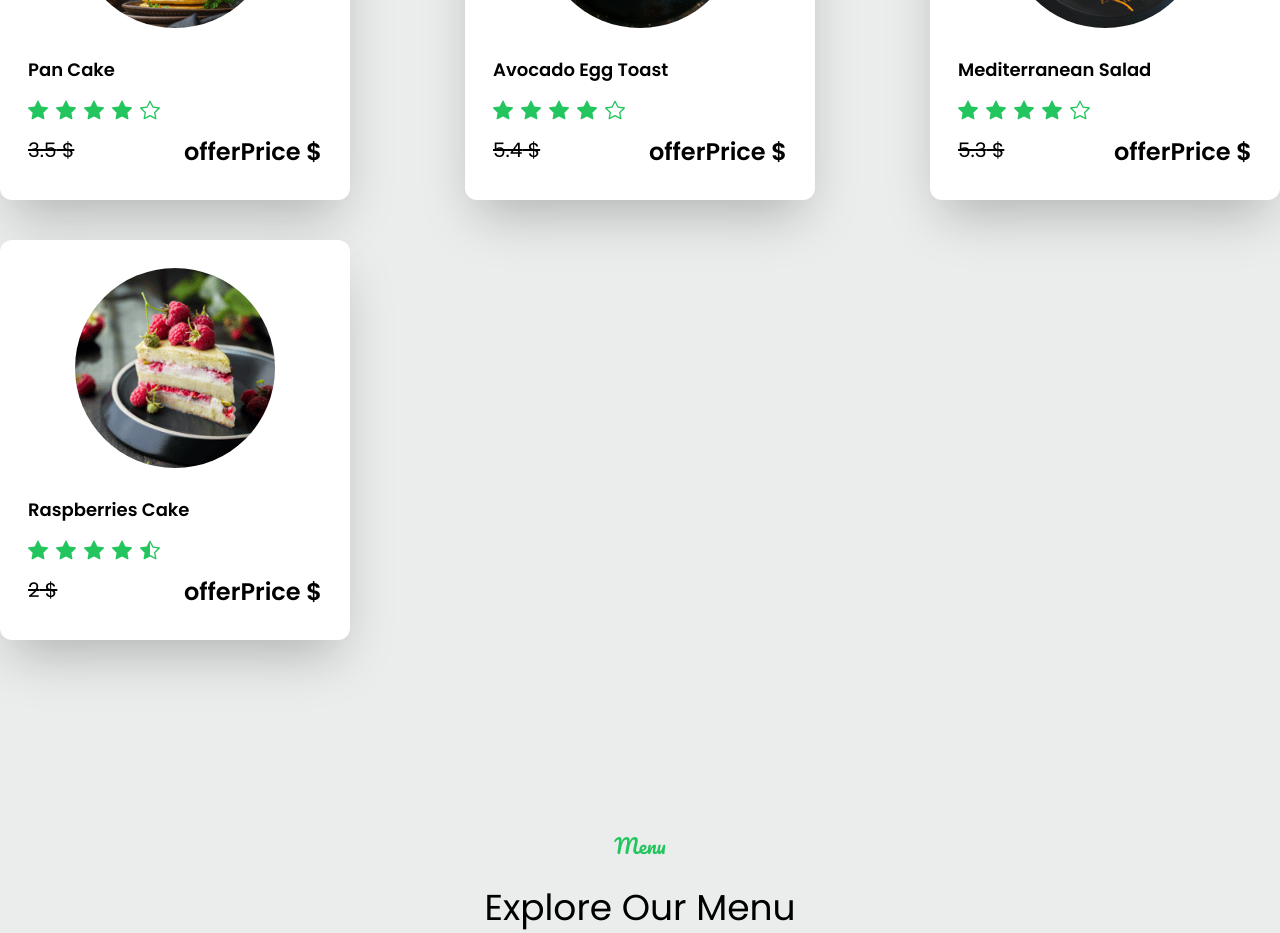
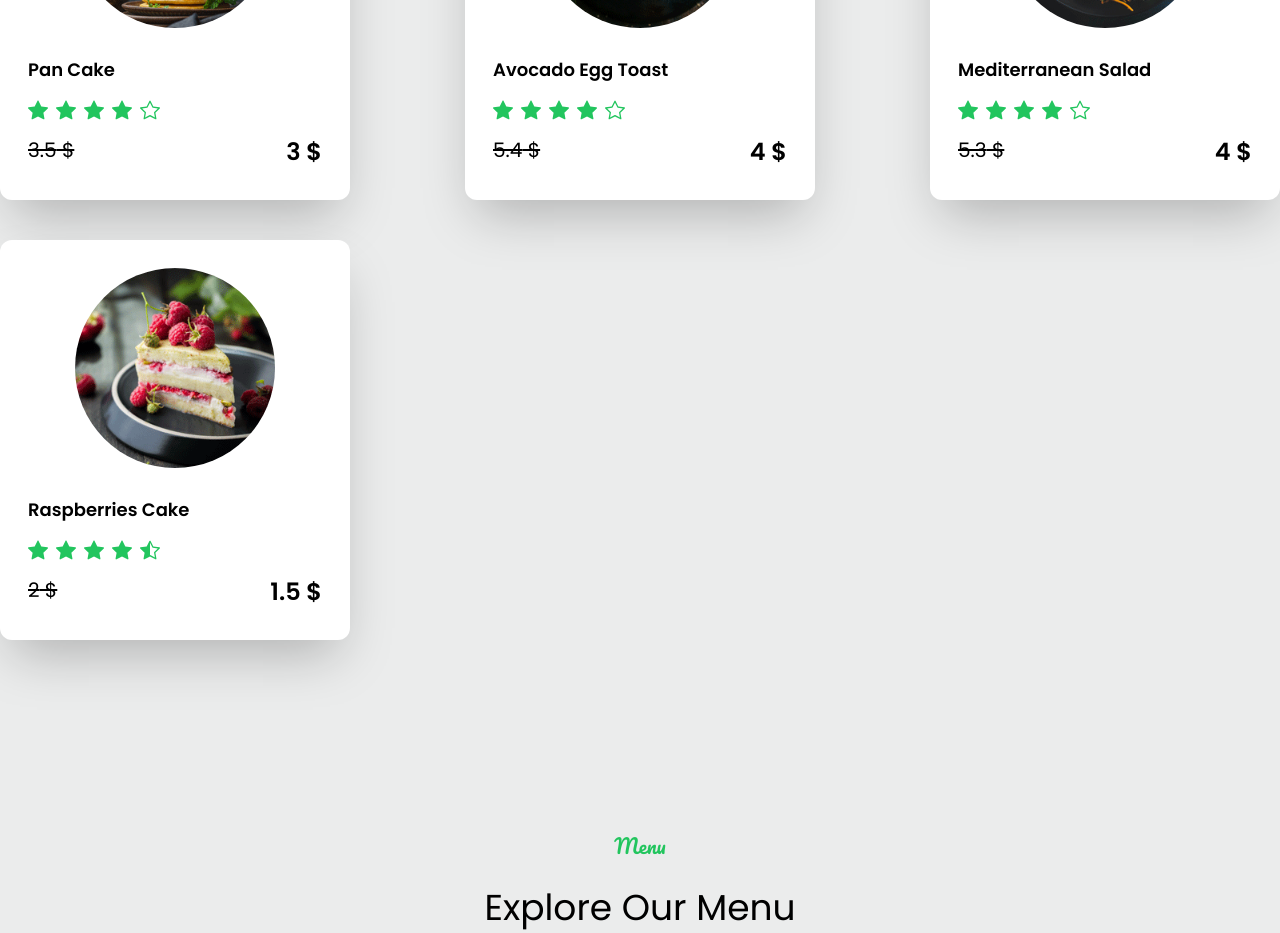
Before and after one commit to PravasTheDeveloper/fodo, a Next.js app: page / in a window 1280 px wide. Shown: the part 1960-2893 px from the top of the page. Built offline with nearby package versions, Linux system fonts and the light colour scheme.

Commit message:
Clear bug One

```diff
--- a/src/pages/components/Offers/FoodCard.jsx
+++ b/src/pages/components/Offers/FoodCard.jsx
@@ -27,7 +27,7 @@ export default function FoodCard({ name, image, price, rating, offerPrice }) {
                                 {price} $
                             </div>
                             <div className='w-1/2 flex justify-end text-2xl font-semibold'>
-                                {offerPrice == 0 ? null : `offerPrice $`}
+                                {offerPrice == 0 ? null : `${offerPrice} $`}
                             </div>
                         </div>
                     </div>
```
